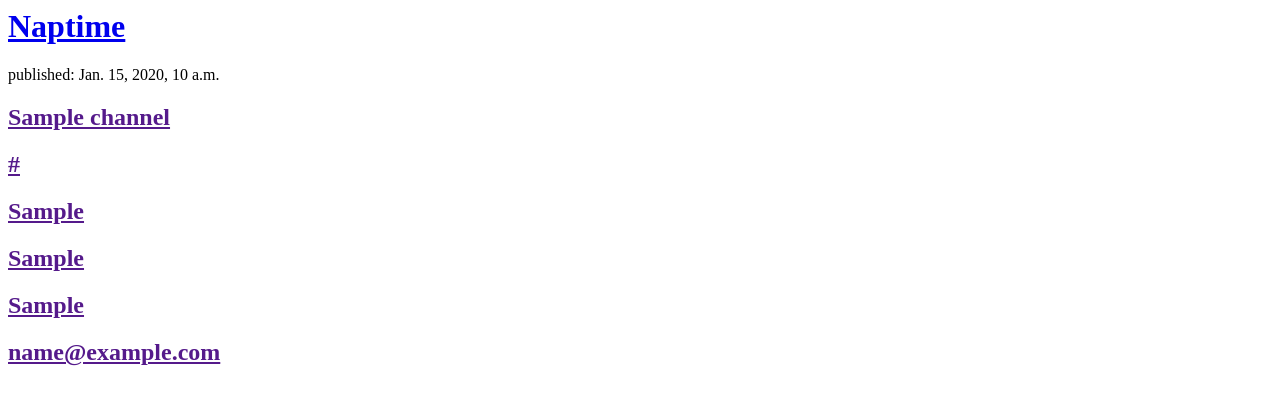
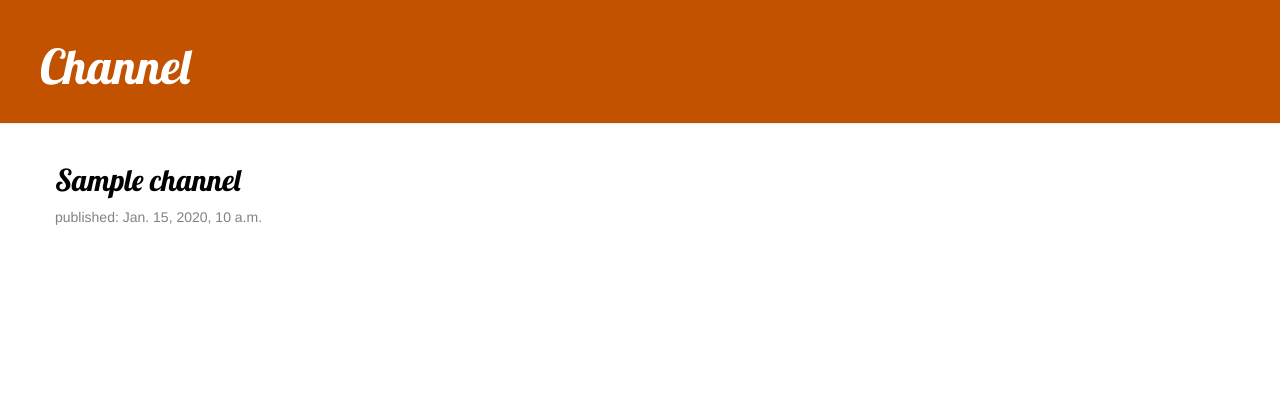
Before and after one commit to nolanbz/naptime, a Django app: page / in a window 1280 px wide. Shown: the top 405 px of the page. Run offline with Django 3.2, Linux system fonts and the light colour scheme; tables that the repository leaves empty hold one stand-in row (values such as "Sample post"); some libraries are stand-ins or nearby versions.

Commit message:
Added view and template for detailed channel as well as CSS for the site.

```diff
--- /dev/null
+++ b/channel/static/css/channel.css
@@ -0,0 +1,46 @@
+.page-header {
+    background-color: #C25100;
+    margin-top: 0;
+    padding: 20px 20px 20px 40px;
+}
+
+.page-header h1, .page-header h1 a, .page-header h1 a:visited, .page-header h1 a:active {
+    color: #ffffff;
+    font-size: 36pt;
+    text-decoration: none;
+}
+
+.content {
+    margin-left: 40px;
+}
+
+h1, h2, h3, h4 {
+    font-family: 'Lobster', cursive;
+}
+
+.date {
+    color: #828282;
+}
+
+.save {
+    float: right;
+}
+
+.channel-form textarea, .channel-form input {
+    width: 100%;
+}
+
+.top-menu, .top-menu:hover, .top-menu:visited {
+    color: #ffffff;
+    float: right;
+    font-size: 26pt;
+    margin-right: 20px;
+}
+
+.channel {
+    margin-bottom: 70px;
+}
+
+.channel h2 a, .v h2 a:visited {
+    color: #000000;
+}
--- /dev/null
+++ b/channel/templates/channel/base.html
@@ -0,0 +1,23 @@
+{% load static %}
+<html>
+    <head>
+        <title>Channels</title>
+        <link rel="stylesheet" href="//maxcdn.bootstrapcdn.com/bootstrap/3.2.0/css/bootstrap.min.css">
+        <link rel="stylesheet" href="//maxcdn.bootstrapcdn.com/bootstrap/3.2.0/css/bootstrap-theme.min.css">
+        <link href="//fonts.googleapis.com/css?family=Lobster&subset=latin,latin-ext" rel="stylesheet" type="text/css">
+        <link rel="stylesheet" href="{% static 'css/channel.css' %}">
+    </head>
+    <body>
+        <div class="page-header">
+            <h1><a href="/">Channel</a></h1>
+        </div>
+        <div class="content container">
+            <div class="row">
+                <div class="col-md-8">
+                {% block content %}
+                {% endblock %}
+                </div>
+            </div>
+        </div>
+    </body>
+</html>
--- a/channel/templates/channel/channel_list.html
+++ b/channel/templates/channel/channel_list.html
@@ -1,15 +1,13 @@
-<div>
-    <h1><a href="/">Naptime</a></h1>
-</div>
 
-{% for channel in channels %}
-    <div>
-        <p>published: {{ channel.published_date }}</p>
-        <h2><a href="">{{ channel.channel_name }}</a></h2>
-        <h2><a href="">{{ channel.channel_url }}</a></h2>
-        <h2><a href="">{{ channel.video_count }}</a></h2>
-        <h2><a href="">{{ channel.channel_location }}</a></h2>
-        <h2><a href="">{{ channel.subscriber_count }}</a></h2>
-        <h2><a href="">{{ channel.email }}</a></h2>
-    </div>
-{% endfor %}
+{% extends 'channel/base.html' %}
+
+{% block content %}
+    {% for channel in channels %}
+        <div class="channel">
+            <h2><a href="{% url 'channel_detail' pk=channel.pk %}">{{ channel.channel_name }}</a></h2>
+            <div class="date">
+                <p>published: {{ channel.published_date }}</p>
+            </div>
+        </div>
+    {% endfor %}
+{% endblock %}
--- a/channel/urls.py
+++ b/channel/urls.py
@@ -3,4 +3,5 @@ from . import views
 
 urlpatterns = [
     path('', views.channel_list, name='channel_list'),
+    path('channel/<int:pk>/', views.channel_detail, name='channel_detail'),
 ]
--- a/channel/views.py
+++ b/channel/views.py
@@ -1,7 +1,11 @@
-from django.shortcuts import render
+from django.shortcuts import render, get_object_or_404
 from django.utils import timezone
 from .models import Channel
 
 def channel_list(request):
     channels = Channel.objects.filter(published_date__lte=timezone.now()).order_by('published_date')
     return render(request, 'channel/channel_list.html', {'channels': channels})
+
+def channel_detail(request, pk):
+    channel = get_object_or_404(Channel, pk=pk)
+    return render(request, 'channel/channel_detail.html', {'channel': channel})
```
Also changed, not shown: channel/templates/channel/channel_detail.html (added, +17 -0 lines), channel/admin.py (line endings or trailing spaces).
